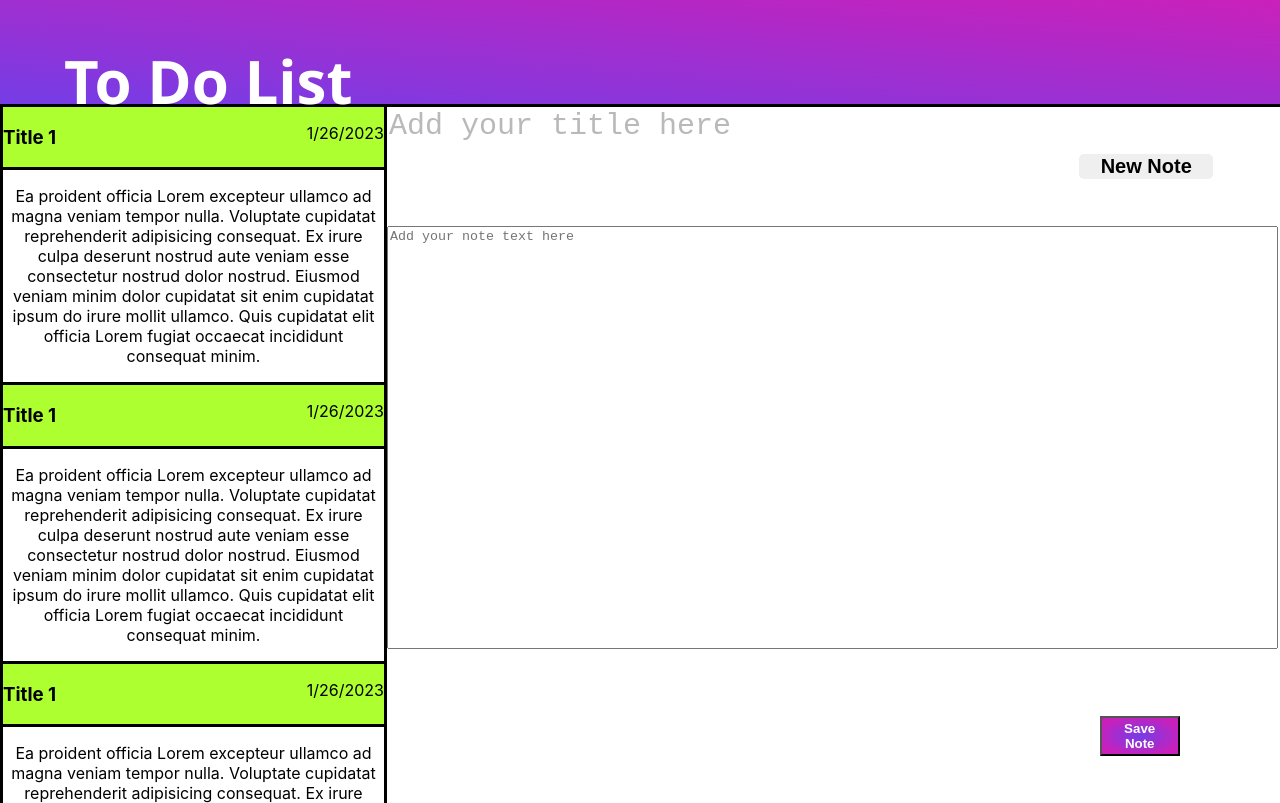
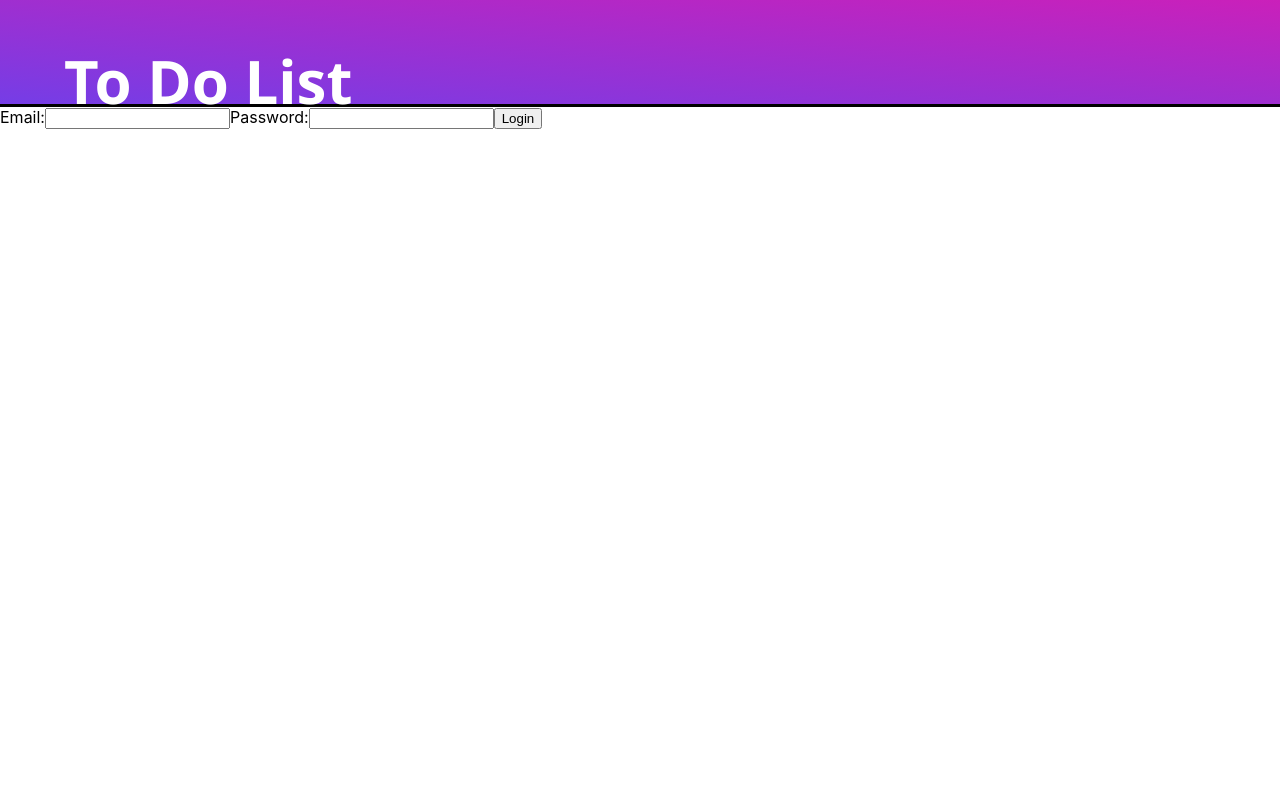
Before and after one commit to DanWilk/todoList, a React (Create React App) app in the folder client/: page / in a window 1280 px wide. Built offline with nearby package versions, Linux system fonts and the light colour scheme.

Commit message:
created functionality to prevent nonloggedin users from reaching the dashboard

```diff
--- a/client/src/App.js
+++ b/client/src/App.js
@@ -12,8 +12,8 @@ function App() {
       <div className="App">
         <Header />
         <Routes>
-          {/* <Route exact path="/" element={<Login/>} /> */}
-          <Route path="/" element={<Dashboard/>} />
+          <Route exact path="/" element={<Login/>} />
+          <Route path="/:id" element={<Dashboard/>} />
         </Routes>
       </div>
     </Router>
--- a/client/src/pages/Dashboard/Dashboard.js
+++ b/client/src/pages/Dashboard/Dashboard.js
@@ -1,15 +1,19 @@
 import React from "react";
 import NoteListItem from '../../components/NoteListItem';
 import NoteEditor from '../../components/NoteEditor';
+import auth from "../../utils/auth";
 
 const Dashboard = () => {
-
+    if(!auth.loggedIn()) {
+        window.location.assign("/")
+    } else {
     return (
     <main>
         <NoteListItem/>
         <NoteEditor/>
     </main>
     )
+    }
 }
 
 export default Dashboard;
--- a/client/src/pages/Login/Login.js
+++ b/client/src/pages/Login/Login.js
@@ -29,6 +29,9 @@ const Login = () => {
             .then( (userData) => {
                 console.log(userData);
                 Auth.login(userData.token);
+                if(Auth.loggedIn()) {
+                    window.location.assign(`/${userData.user._id}`)
+                }
             })
         } catch(e) {
             console.error(e);
```
